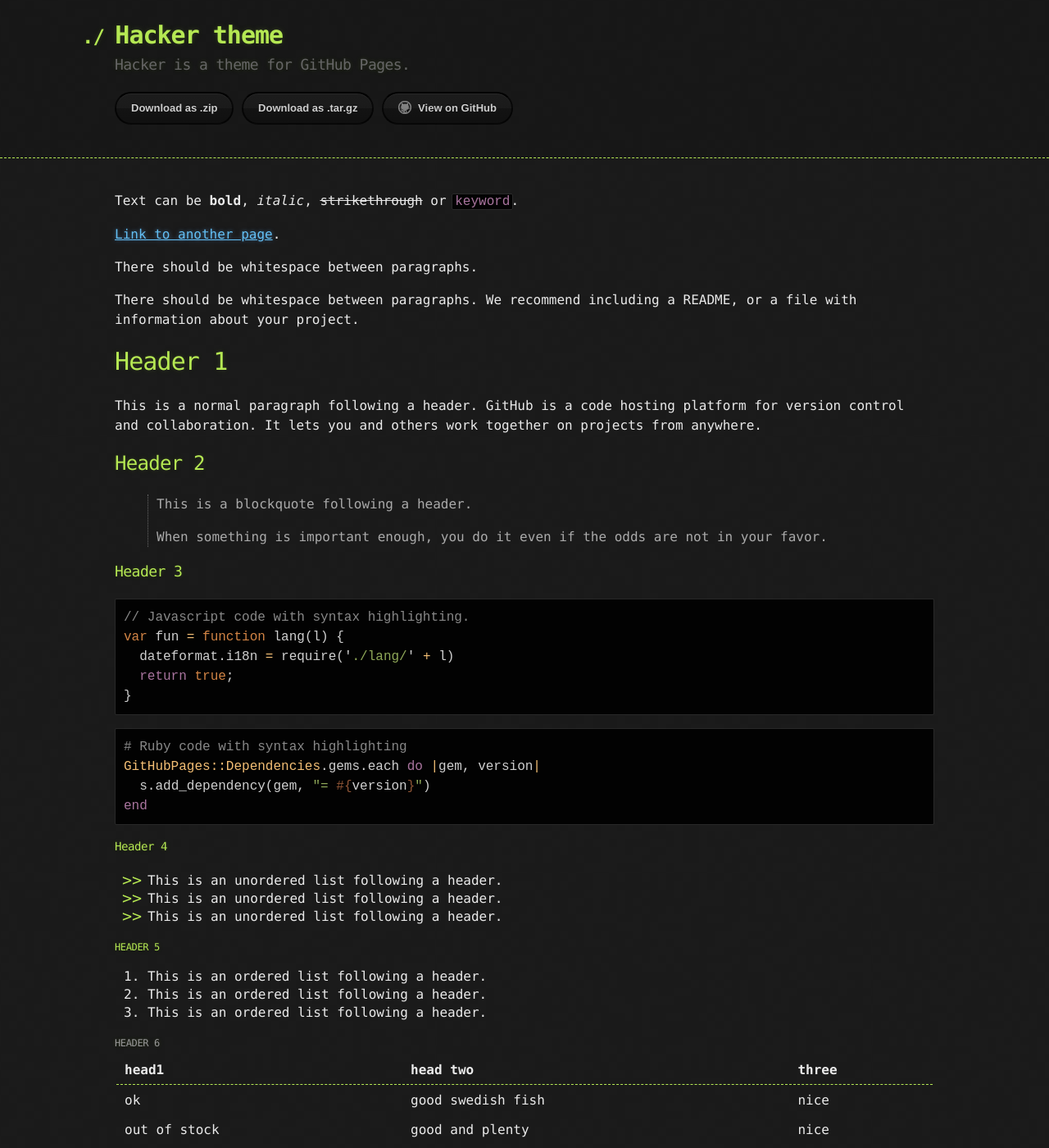
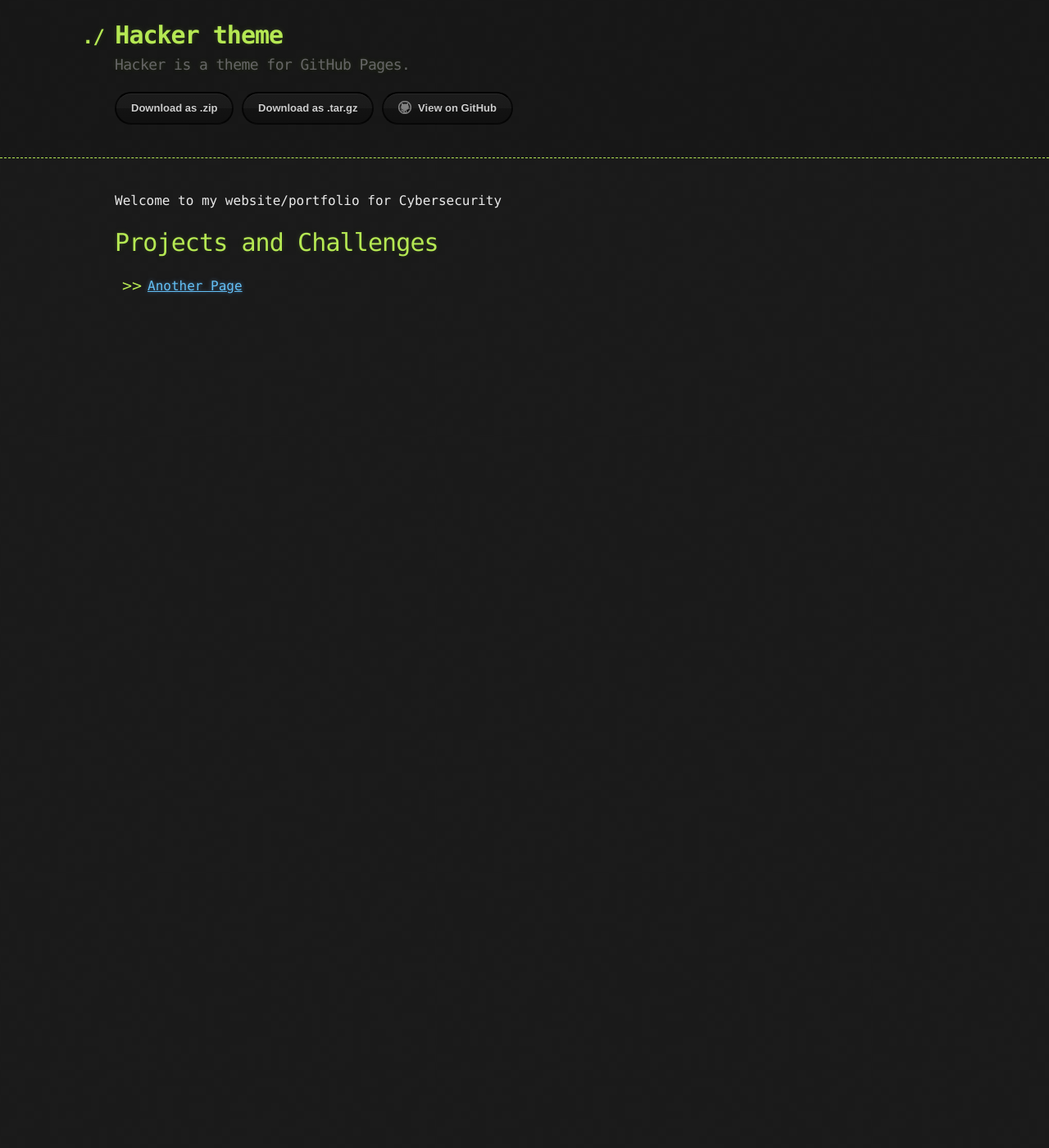
Before and after one commit to princegxp/princegxp.github.io, a Jekyll site: the page built from index.md, in a window 1280 px wide and 1400 px high. Shown: the whole window at 82% size. Built offline with Jekyll 4.4.1, drawn with Linux system fonts in a browser that asks for light colours; some of the changed text lies outside the part shown.

Commit message:
Update index.md

````diff
--- a/index.md
+++ b/index.md
@@ -2,122 +2,7 @@
 layout: default
 ---
 
-Text can be **bold**, _italic_, ~~strikethrough~~ or `keyword`.
+Welcome to my website/portfolio for Cybersecurity
 
-[Link to another page](./another-page.html).
-
-There should be whitespace between paragraphs.
-
-There should be whitespace between paragraphs. We recommend including a README, or a file with information about your project.
-
-# Header 1
-
-This is a normal paragraph following a header. GitHub is a code hosting platform for version control and collaboration. It lets you and others work together on projects from anywhere.
-
-## Header 2
-
-> This is a blockquote following a header.
->
-> When something is important enough, you do it even if the odds are not in your favor.
-
-### Header 3
-
-```js
-// Javascript code with syntax highlighting.
-var fun = function lang(l) {
-  dateformat.i18n = require('./lang/' + l)
-  return true;
-}
-```
-
-```ruby
-# Ruby code with syntax highlighting
-GitHubPages::Dependencies.gems.each do |gem, version|
-  s.add_dependency(gem, "= #{version}")
-end
-```
-
-#### Header 4
-
-*   This is an unordered list following a header.
-*   This is an unordered list following a header.
-*   This is an unordered list following a header.
-
-##### Header 5
-
-1.  This is an ordered list following a header.
-2.  This is an ordered list following a header.
-3.  This is an ordered list following a header.
-
-###### Header 6
-
-| head1        | head two          | three |
-|:-------------|:------------------|:------|
-| ok           | good swedish fish | nice  |
-| out of stock | good and plenty   | nice  |
-| ok           | good `oreos`      | hmm   |
-| ok           | good `zoute` drop | yumm  |
-
-### There's a horizontal rule below this.
-
-* * *
-
-### Here is an unordered list:
-
-*   Item foo
-*   Item bar
-*   Item baz
-*   Item zip
-
-### And an ordered list:
-
-1.  Item one
-1.  Item two
-1.  Item three
-1.  Item four
-
-### And a nested list:
-
-- level 1 item
-  - level 2 item
-  - level 2 item
-    - level 3 item
-    - level 3 item
-- level 1 item
-  - level 2 item
-  - level 2 item
-  - level 2 item
-- level 1 item
-  - level 2 item
-  - level 2 item
-- level 1 item
-
-### Small image
-
-![Octocat](https://github.githubassets.com/images/icons/emoji/octocat.png)
-
-### Large image
-
-![Branching](https://guides.github.com/activities/hello-world/branching.png)
-
-
-### Definition lists can be used with HTML syntax.
-
-<dl>
-<dt>Name</dt>
-<dd>Godzilla</dd>
-<dt>Born</dt>
-<dd>1952</dd>
-<dt>Birthplace</dt>
-<dd>Japan</dd>
-<dt>Color</dt>
-<dd>Green</dd>
-</dl>
-
-```
-Long, single-line code blocks should not wrap. They should horizontally scroll if they are too long. This line should be long enough to demonstrate this.
-```
-
-```
-The final element.
-```
+# Projects and Challenges
+*   [Another Page](./another-page.html)
````
